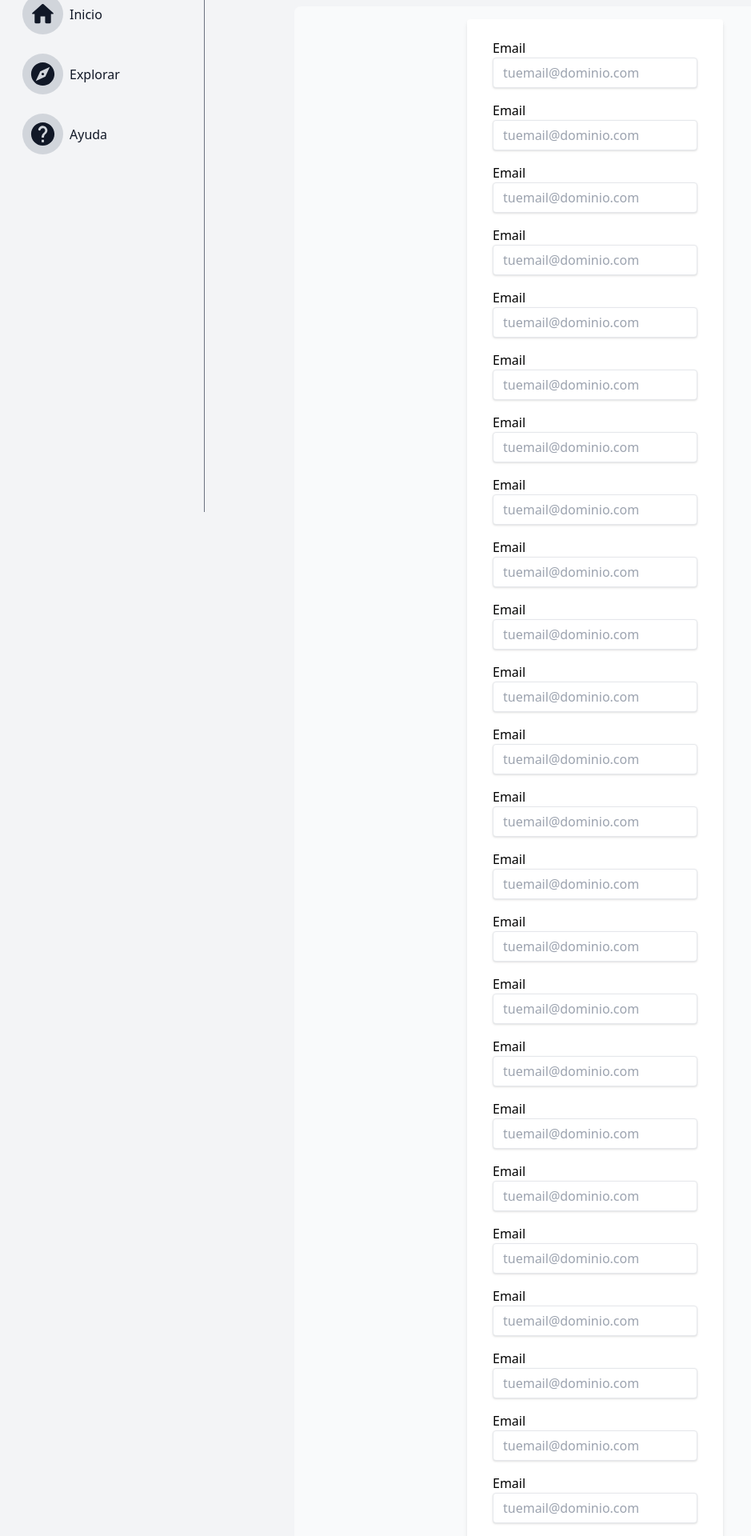
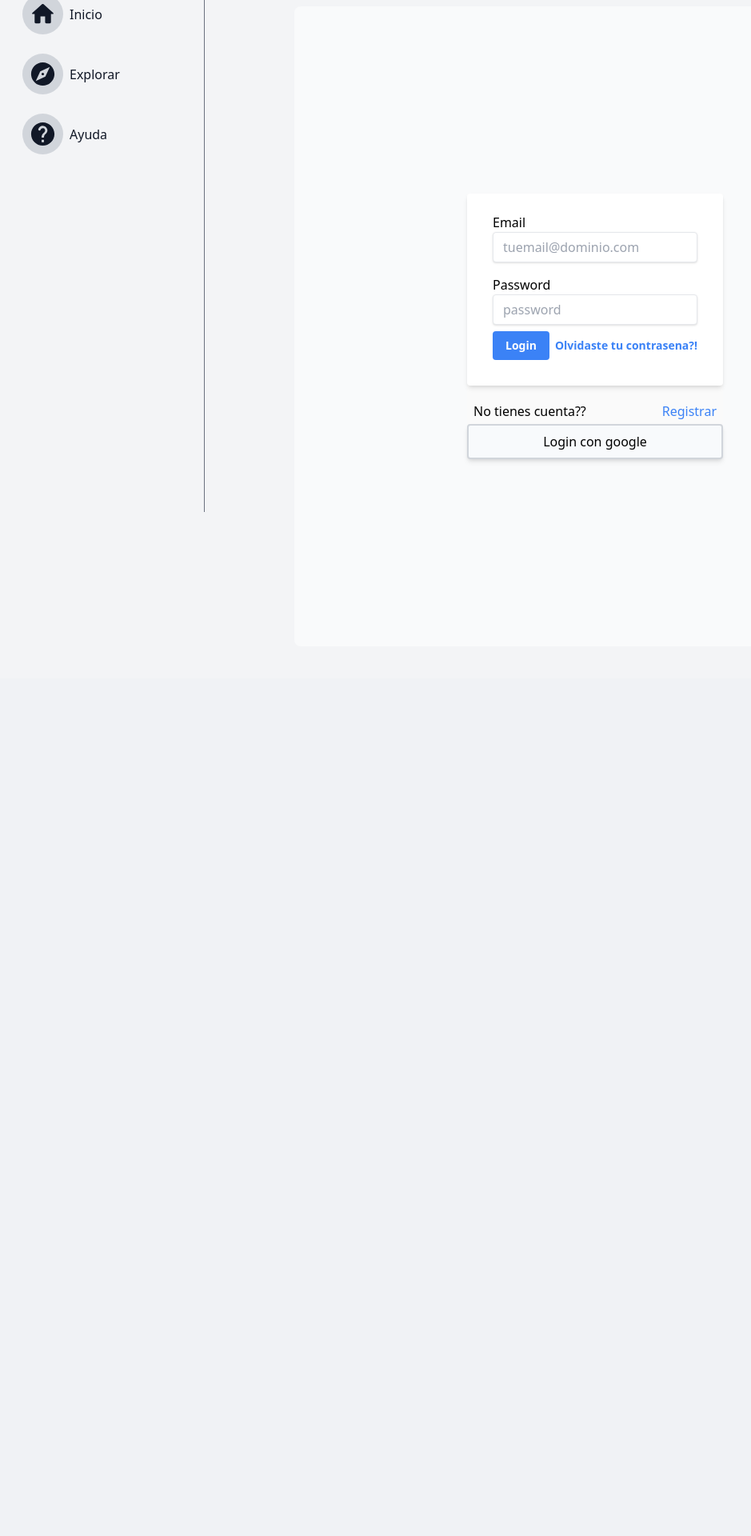
Before and after one commit to lavorar/lavorarFireBase, a React (Vite) app: page /login in a window 1280 px wide. Shown: the part 160-2080 px from the top of the page at 80% size, without its empty margins (0-939 px from the left). After the commit the page ends 1008 px from the top, so only its background shows below. Built offline with nearby package versions, Linux system fonts and the light colour scheme; no server answers.

Commit message:
fix login

```diff
--- a/src/components/Login.jsx
+++ b/src/components/Login.jsx
@@ -78,237 +78,6 @@ export function Login() {
             onChange={handleChange}
           />
         </div>
-        <div className="mb-4">
-          <label htmlFor="">Email</label>
-          <input
-            type="email"
-            name="email"
-            placeholder="tuemail@dominio.com"
-            className="shadow appearance-none border rounded w-full py-2 px-3 text-gray-700 leading-tight focus:outline-none focus:shadow-outline"
-            onChange={handleChange}
-          />
-        </div>
-        <div className="mb-4">
-          <label htmlFor="">Email</label>
-          <input
-            type="email"
-            name="email"
-            placeholder="tuemail@dominio.com"
-            className="shadow appearance-none border rounded w-full py-2 px-3 text-gray-700 leading-tight focus:outline-none focus:shadow-outline"
-            onChange={handleChange}
-          />
-        </div>
-        <div className="mb-4">
-          <label htmlFor="">Email</label>
-          <input
-            type="email"
-            name="email"
-            placeholder="tuemail@dominio.com"
-            className="shadow appearance-none border rounded w-full py-2 px-3 text-gray-700 leading-tight focus:outline-none focus:shadow-outline"
-            onChange={handleChange}
-          />
-        </div>
-        <div className="mb-4">
-          <label htmlFor="">Email</label>
-          <input
-            type="email"
-            name="email"
-            placeholder="tuemail@dominio.com"
-            className="shadow appearance-none border rounded w-full py-2 px-3 text-gray-700 leading-tight focus:outline-none focus:shadow-outline"
-            onChange={handleChange}
-          />
-        </div>
-        <div className="mb-4">
-          <label htmlFor="">Email</label>
-          <input
-            type="email"
-            name="email"
-            placeholder="tuemail@dominio.com"
-            className="shadow appearance-none border rounded w-full py-2 px-3 text-gray-700 leading-tight focus:outline-none focus:shadow-outline"
-            onChange={handleChange}
-          />
-        </div>
-        <div className="mb-4">
-          <label htmlFor="">Email</label>
-          <input
-            type="email"
-            name="email"
-            placeholder="tuemail@dominio.com"
-            className="shadow appearance-none border rounded w-full py-2 px-3 text-gray-700 leading-tight focus:outline-none focus:shadow-outline"
-            onChange={handleChange}
-          />
-        </div>
-        <div className="mb-4">
-          <label htmlFor="">Email</label>
-          <input
-            type="email"
-            name="email"
-            placeholder="tuemail@dominio.com"
-            className="shadow appearance-none border rounded w-full py-2 px-3 text-gray-700 leading-tight focus:outline-none focus:shadow-outline"
-            onChange={handleChange}
-          />
-        </div>
-        <div className="mb-4">
-          <label htmlFor="">Email</label>
-          <input
-            type="email"
-            name="email"
-            placeholder="tuemail@dominio.com"
-            className="shadow appearance-none border rounded w-full py-2 px-3 text-gray-700 leading-tight focus:outline-none focus:shadow-outline"
-            onChange={handleChange}
-          />
-        </div>
-
-        <div className="mb-4">
-          <label htmlFor="">Email</label>
-          <input
-            type="email"
-            name="email"
-            placeholder="tuemail@dominio.com"
-            className="shadow appearance-none border rounded w-full py-2 px-3 text-gray-700 leading-tight focus:outline-none focus:shadow-outline"
-            onChange={handleChange}
-          />
-        </div>
-        <div className="mb-4">
-          <label htmlFor="">Email</label>
-          <input
-            type="email"
-            name="email"
-            placeholder="tuemail@dominio.com"
-            className="shadow appearance-none border rounded w-full py-2 px-3 text-gray-700 leading-tight focus:outline-none focus:shadow-outline"
-            onChange={handleChange}
-          />
-        </div>
-        <div className="mb-4">
-          <label htmlFor="">Email</label>
-          <input
-            type="email"
-            name="email"
-            placeholder="tuemail@dominio.com"
-            className="shadow appearance-none border rounded w-full py-2 px-3 text-gray-700 leading-tight focus:outline-none focus:shadow-outline"
-            onChange={handleChange}
-          />
-        </div>
-        <div className="mb-4">
-          <label htmlFor="">Email</label>
-          <input
-            type="email"
-            name="email"
-            placeholder="tuemail@dominio.com"
-            className="shadow appearance-none border rounded w-full py-2 px-3 text-gray-700 leading-tight focus:outline-none focus:shadow-outline"
-            onChange={handleChange}
-          />
-        </div>
-        <div className="mb-4">
-          <label htmlFor="">Email</label>
-          <input
-            type="email"
-            name="email"
-            placeholder="tuemail@dominio.com"
-            className="shadow appearance-none border rounded w-full py-2 px-3 text-gray-700 leading-tight focus:outline-none focus:shadow-outline"
-            onChange={handleChange}
-          />
-        </div>
-        <div className="mb-4">
-          <label htmlFor="">Email</label>
-          <input
-            type="email"
-            name="email"
-            placeholder="tuemail@dominio.com"
-            className="shadow appearance-none border rounded w-full py-2 px-3 text-gray-700 leading-tight focus:outline-none focus:shadow-outline"
-            onChange={handleChange}
-          />
-        </div>
-        <div className="mb-4">
-          <label htmlFor="">Email</label>
-          <input
-            type="email"
-            name="email"
-            placeholder="tuemail@dominio.com"
-            className="shadow appearance-none border rounded w-full py-2 px-3 text-gray-700 leading-tight focus:outline-none focus:shadow-outline"
-            onChange={handleChange}
-          />
-        </div>
-        <div className="mb-4">
-          <label htmlFor="">Email</label>
-          <input
-            type="email"
-            name="email"
-            placeholder="tuemail@dominio.com"
-            className="shadow appearance-none border rounded w-full py-2 px-3 text-gray-700 leading-tight focus:outline-none focus:shadow-outline"
-            onChange={handleChange}
-          />
-        </div>
-        <div className="mb-4">
-          <label htmlFor="">Email</label>
-          <input
-            type="email"
-            name="email"
-            placeholder="tuemail@dominio.com"
-            className="shadow appearance-none border rounded w-full py-2 px-3 text-gray-700 leading-tight focus:outline-none focus:shadow-outline"
-            onChange={handleChange}
-          />
-        </div>
-        <div className="mb-4">
-          <label htmlFor="">Email</label>
-          <input
-            type="email"
-            name="email"
-            placeholder="tuemail@dominio.com"
-            className="shadow appearance-none border rounded w-full py-2 px-3 text-gray-700 leading-tight focus:outline-none focus:shadow-outline"
-            onChange={handleChange}
-          />
-        </div><div className="mb-4">
-          <label htmlFor="">Email</label>
-          <input
-            type="email"
-            name="email"
-            placeholder="tuemail@dominio.com"
-            className="shadow appearance-none border rounded w-full py-2 px-3 text-gray-700 leading-tight focus:outline-none focus:shadow-outline"
-            onChange={handleChange}
-          />
-        </div>
-        <div className="mb-4">
-          <label htmlFor="">Email</label>
-          <input
-            type="email"
-            name="email"
-            placeholder="tuemail@dominio.com"
-            className="shadow appearance-none border rounded w-full py-2 px-3 text-gray-700 leading-tight focus:outline-none focus:shadow-outline"
-            onChange={handleChange}
-          />
-        </div>
-        <div className="mb-4">
-          <label htmlFor="">Email</label>
-          <input
-            type="email"
-            name="email"
-            placeholder="tuemail@dominio.com"
-            className="shadow appearance-none border rounded w-full py-2 px-3 text-gray-700 leading-tight focus:outline-none focus:shadow-outline"
-            onChange={handleChange}
-          />
-        </div>
-        <div className="mb-4">
-          <label htmlFor="">Email</label>
-          <input
-            type="email"
-            name="email"
-            placeholder="tuemail@dominio.com"
-            className="shadow appearance-none border rounded w-full py-2 px-3 text-gray-700 leading-tight focus:outline-none focus:shadow-outline"
-            onChange={handleChange}
-          />
-        </div><div className="mb-4">
-          <label htmlFor="">Email</label>
-          <input
-            type="email"
-            name="email"
-            placeholder="tuemail@dominio.com"
-            className="shadow appearance-none border rounded w-full py-2 px-3 text-gray-700 leading-tight focus:outline-none focus:shadow-outline"
-            onChange={handleChange}
-          />
-        </div>
-
-
         <label htmlFor="">Password</label>
         <input
           type="password"
```
